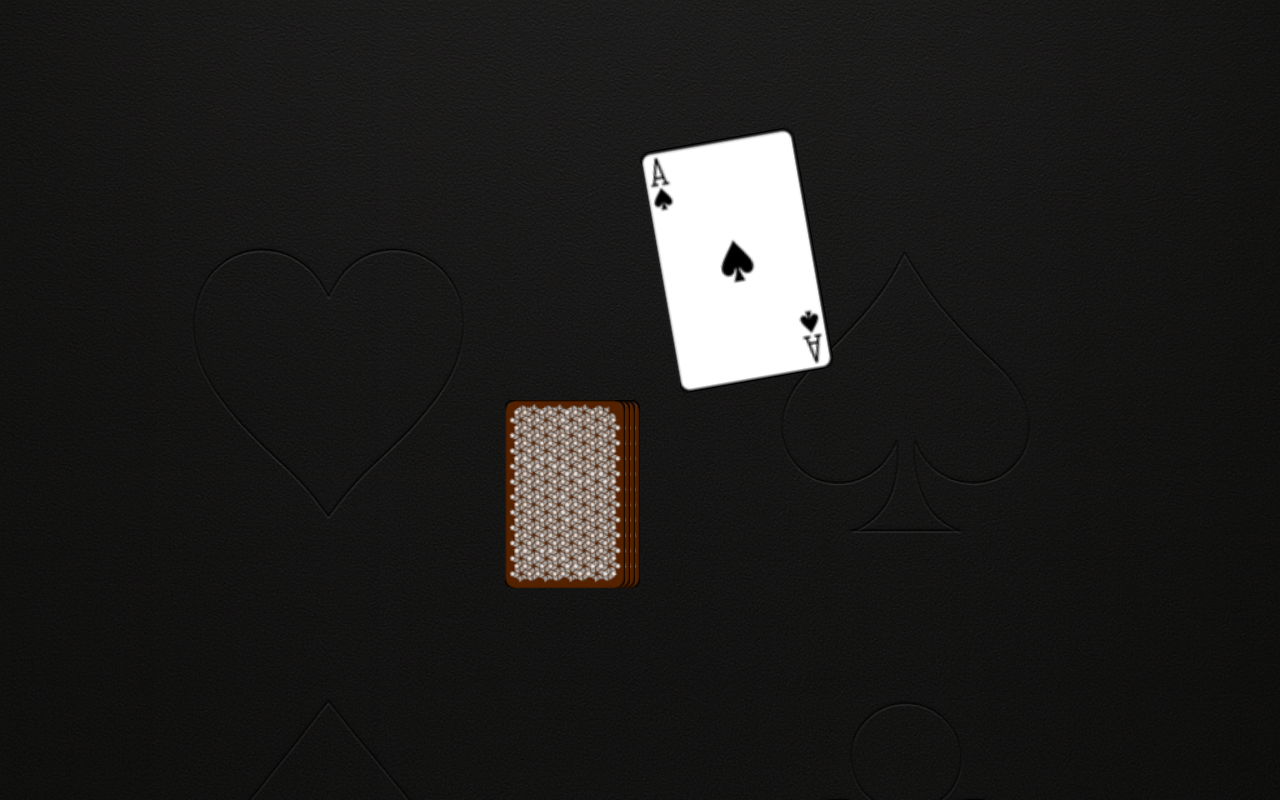
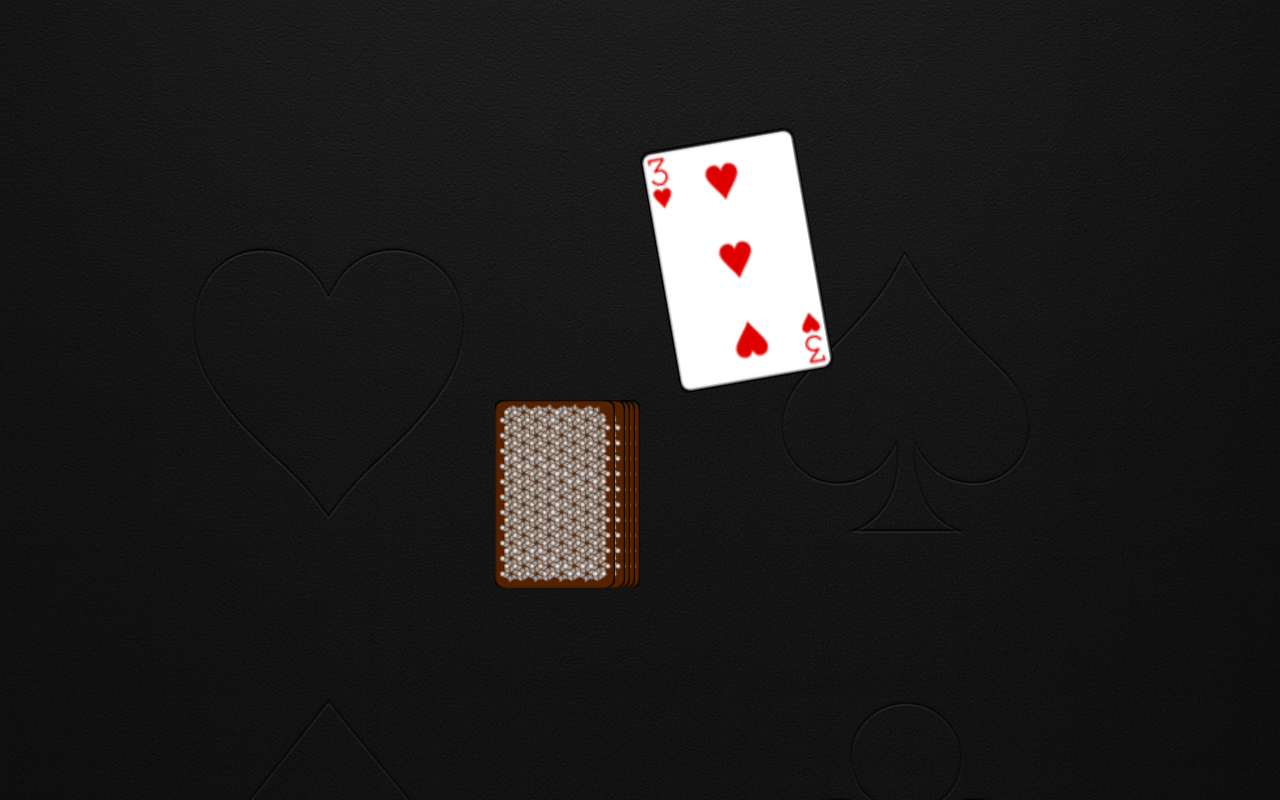
Before and after one commit to AnnesMuhamed/Ring-of-Fire, an Angular app: page /game in a window 1280 px wide. Both pictures are taken after a click on the picture 555 px from the left and 493 px from the top of the page. Built offline with nearby package versions, Linux system fonts and the light colour scheme.

Commit message:
Added show played card animation

```diff
--- a/src/app/game/game.component.html
+++ b/src/app/game/game.component.html
@@ -3,10 +3,13 @@
 
     <div class="cards-stack">
         <img [ngStyle]="{'right.px': i * 5}" *ngFor="let c of [0, 1, 2, 3]; let i = index;" src="../../assets/img/cards/card_cover.png" alt="">
-        <img (click)="takeCard()" *ngIf="!pickCardAnimation" class="top-card" style="right: 25px;"
+        <img (click)="takeCard()" class="top-card" style="right: 25px;"
             src="../../assets/img/cards/card_cover.png" alt="">
+
+        <img *ngFor="let card of game.playedCards" class="played-card" src="../../assets/img/cards/{{ card }}.png" alt="">
+
         <img *ngIf="pickCardAnimation" class="pick-card" style="right: 25px;"
-            src="../../assets/img/cards/ace_1.png" alt="">
+            src="../../assets/img/cards/{{ currentCard }}.png" alt="">
     </div>
 
 
--- a/src/app/game/game.component.scss
+++ b/src/app/game/game.component.scss
@@ -21,15 +21,20 @@
 .top-card {
     cursor: pointer;
     transition: all 100ms ease-in-out;
-    z-index: 5;
     &:hover {
         transform: scale(1.1) translateY(-10px);
     }
 }
 
+.played-card {
+    right: 25px;
+    transform: scale(1.3) translateX(140px) translateY(-180px) rotate(-10deg);
+}
+
 .pick-card {
     animation: pick-card-animation 1s ease-in-out;
     transform: scale(1.3) translateX(140px) translateY(-180px) rotate(-10deg);
+    z-index: 10;
 }
 
 @keyframes pick-card-animation {
--- a/src/app/game/game.component.ts
+++ b/src/app/game/game.component.ts
@@ -11,6 +11,7 @@
 })
 export class GameComponent implements OnInit {
   pickCardAnimation: boolean = false;
+  currentCard: string = '';
   game: Game = new Game();
 
   constructor() {}
@@ -25,9 +26,16 @@
   }
 
   takeCard() {
-    this.pickCardAnimation = true;
-
-  }
+    if (!this.pickCardAnimation) {
+      this.currentCard = this.game.stack.pop() || '';
+      console.log(this.currentCard);
+      this.pickCardAnimation = true;
 
 
+      setTimeout(() => {
+        this.game.playedCards.push(this.currentCard);
+        this.pickCardAnimation = false;
+      }, 1000);
+    }
+  }
 }
```
